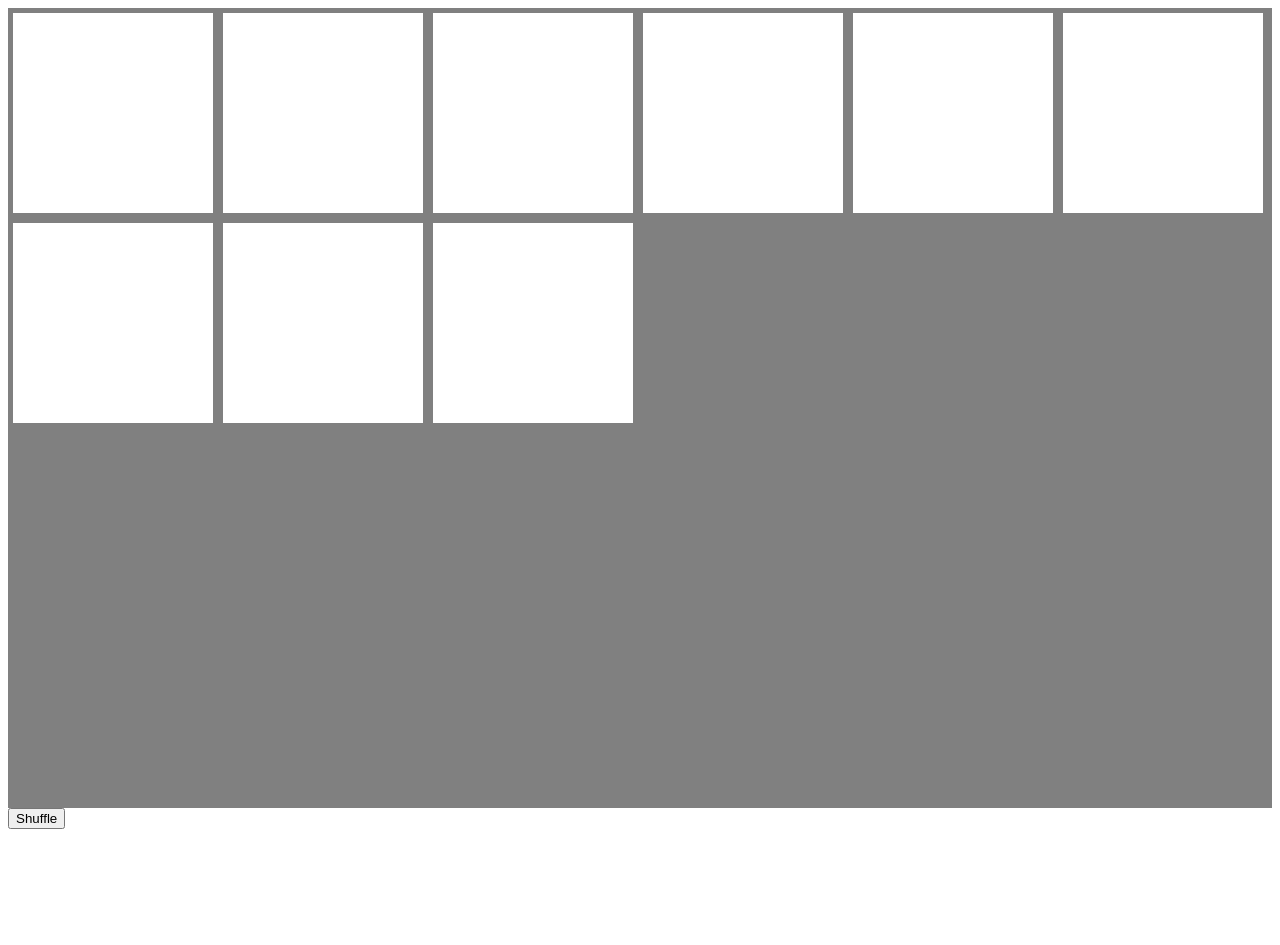
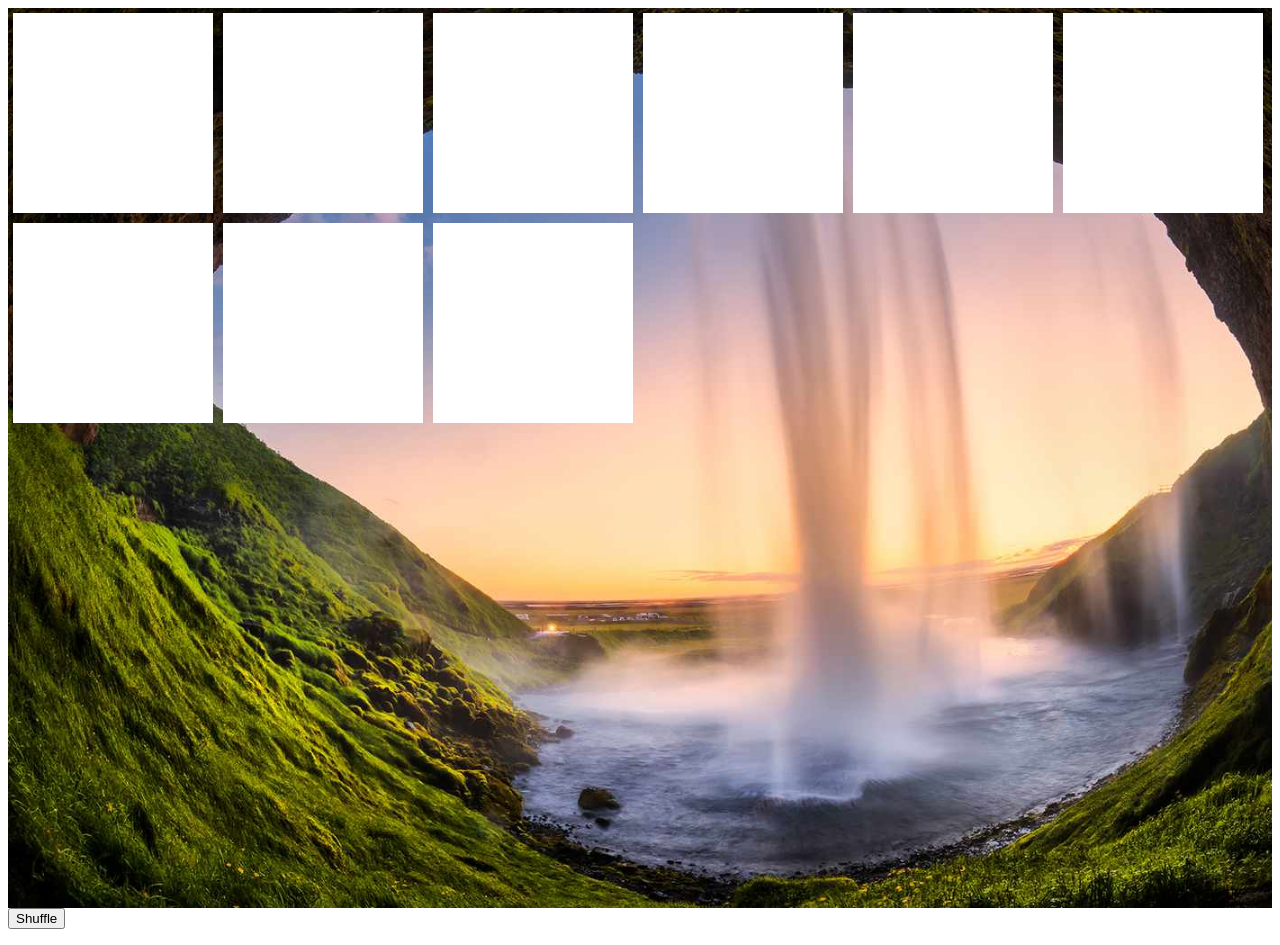
Before and after one commit to R1maro/puzzle-game-js, a plain HTML site: page index.html in a window 1280 px wide. Before the commit the page ends 845 px from the top, so only its background shows below. Drawn offline with Linux system fonts and the light colour scheme.

Commit message:
background img added

```diff
--- a/js.js
+++ b/js.js
@@ -29,7 +29,7 @@ function createBoard() {
     message.innerHTML = '';
 }
 
-function shuffle() {
+function shuffle(array) {
     // Implementation for shuffle algorithm
     // ...
     createBoard();
--- a/style.css
+++ b/style.css
@@ -1,7 +1,7 @@
 #game-board {
     width: 100%;
-    height: 800px;
-    background: gray;
+    height: 900px;
+    background-image: url("img/puzzle.jpg") ;
     background-size: cover;
 }
 
```
Also changed, not shown: img/puzzle.jpg (added).
